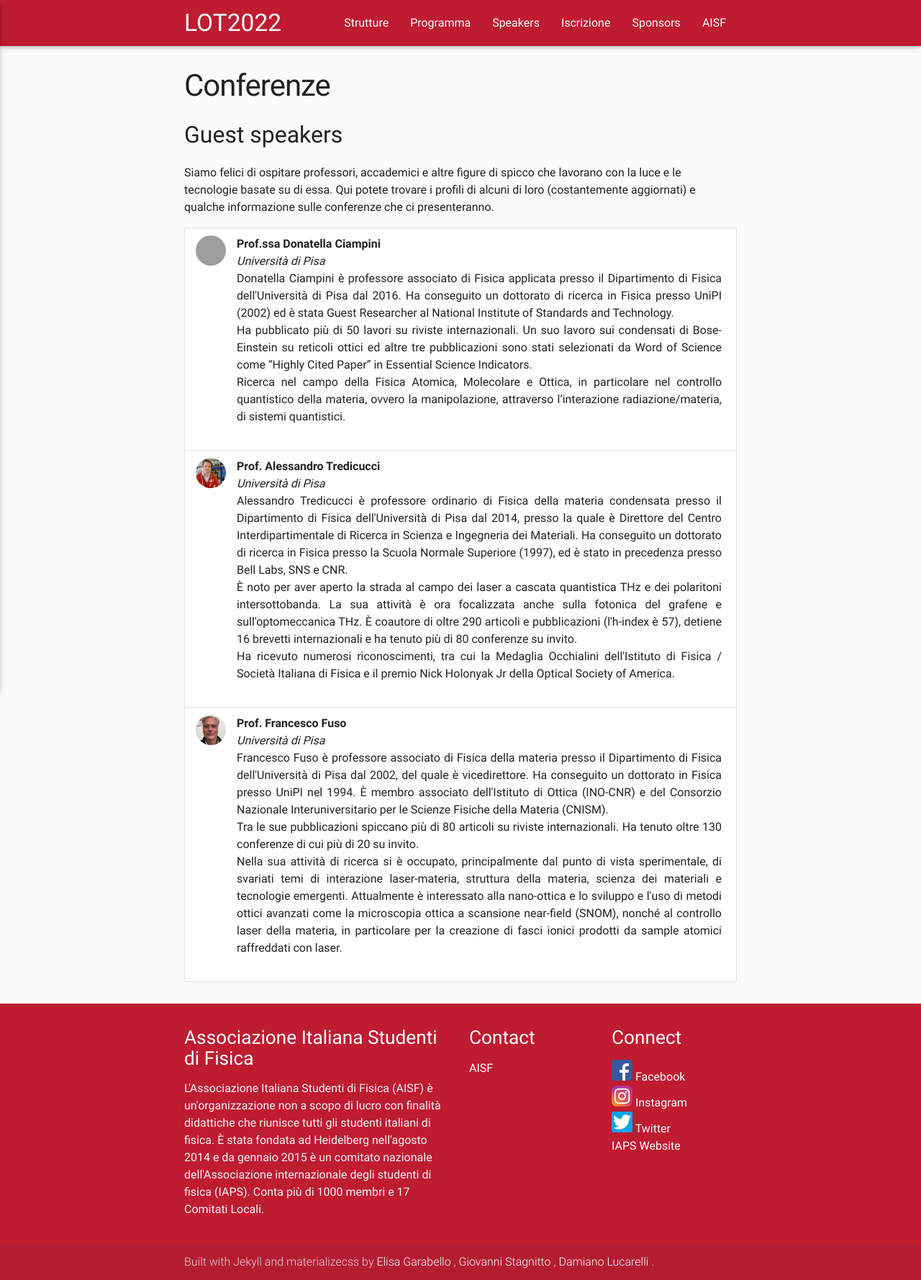
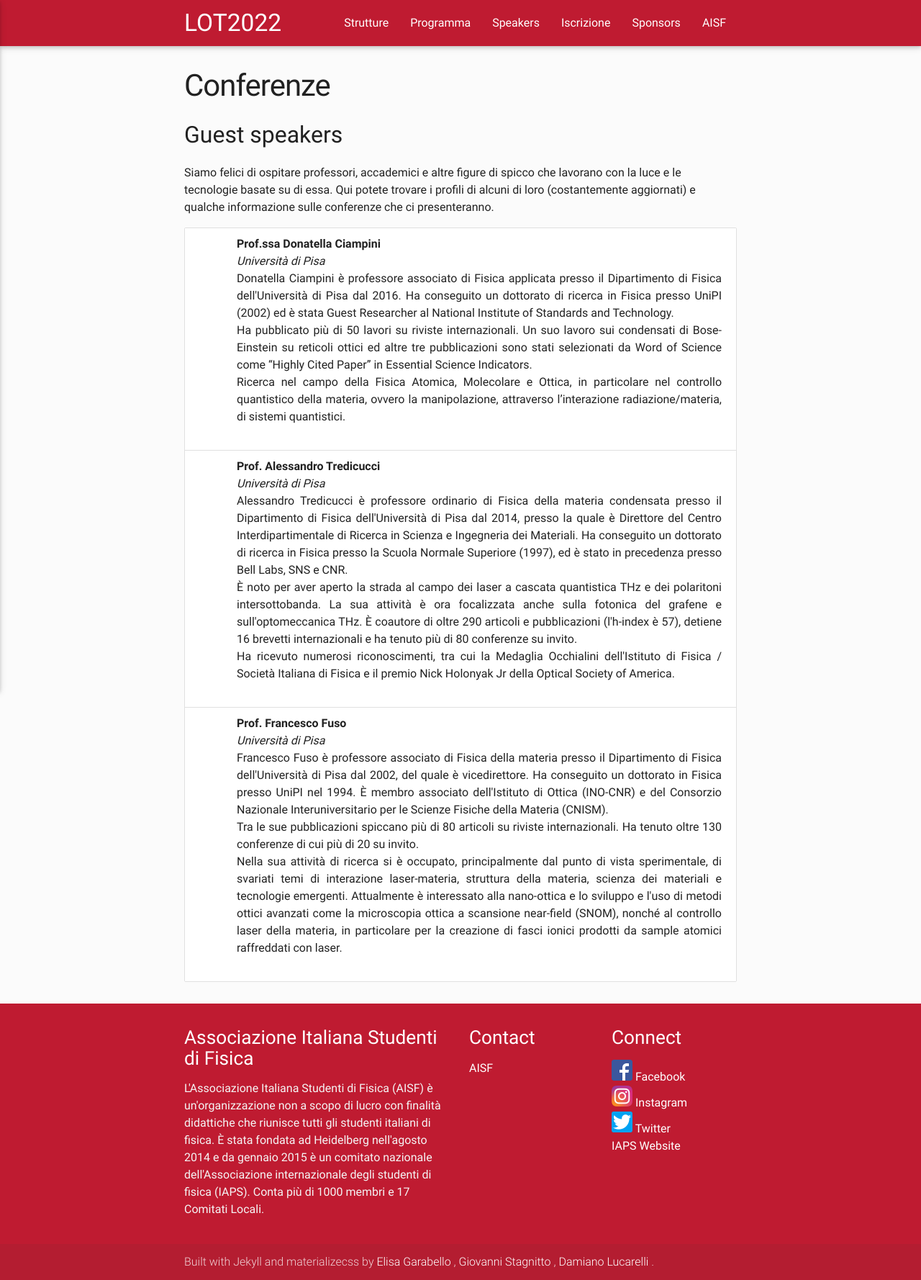
Before and after one commit to ai-sf/lot22, a Jekyll site: the page built from speaker.html, in a window 1280 px wide. Shown: the whole page at 72% size. Built offline with Jekyll 4.4.1, drawn with Linux system fonts in a browser that asks for light colours; nearby versions of some CDN libraries.

Commit message:
temporary

```diff
--- a/_data/speaker.yml
+++ b/_data/speaker.yml
@@ -4,7 +4,7 @@ content:
 - nome: "Prof.ssa Donatella Ciampini"
   id: ciampini
   uni: "Università di Pisa"
-  img: "ciampini.jpg"
+  img: #"ciampini.jpg"
   title: ""
   bio: "Donatella Ciampini è professore associato di Fisica applicata presso il Dipartimento di Fisica dell'Università di Pisa dal 2016. Ha conseguito un dottorato di ricerca in Fisica presso UniPI (2002) ed è stata Guest Researcher al National Institute of Standards and Technology. <br>
   Ha pubblicato più di 50 lavori su riviste internazionali. Un suo lavoro sui condensati di Bose-Einstein su reticoli ottici ed altre tre pubblicazioni sono stati selezionati da Word of Science come “Highly Cited Paper” in Essential Science Indicators. <br>
@@ -17,7 +17,7 @@ content:
 - nome: "Prof. Alessandro Tredicucci"
   id: tredicucci
   uni: "Università di Pisa"
-  img: "tredicucci.jpg"
+  img: #"tredicucci.jpg"
   title: ""
   bio: "Alessandro Tredicucci è professore ordinario di Fisica della materia condensata presso il Dipartimento di Fisica dell'Università di Pisa dal 2014, presso la quale è Direttore del Centro Interdipartimentale di Ricerca in Scienza e Ingegneria dei Materiali. Ha conseguito un dottorato di ricerca in Fisica presso la Scuola Normale Superiore (1997), ed è stato in precedenza presso Bell Labs, SNS e CNR. <br>
   È noto per aver aperto la strada al campo dei laser a cascata quantistica THz e dei polaritoni intersottobanda. La sua attività è ora focalizzata anche sulla fotonica del grafene e sull'optomeccanica THz. È coautore di oltre 290 articoli e pubblicazioni (l'h-index è 57), detiene 16 brevetti internazionali e ha tenuto più di 80 conferenze su invito. <br>
@@ -28,7 +28,7 @@ content:
 - nome: "Prof. Francesco Fuso"
   id: fuso
   uni: "Università di Pisa"
-  img: "fuso.jpg"
+  img: #"fuso.jpg"
   title: ""
   bio: "Francesco Fuso è professore associato di Fisica della materia presso il Dipartimento di Fisica dell'Università di Pisa dal 2002, del quale è vicedirettore. Ha conseguito un dottorato in Fisica presso UniPI nel 1994. È membro associato dell'Istituto di Ottica (INO-CNR) e del Consorzio Nazionale Interuniversitario per le Scienze Fisiche della Materia (CNISM).<br>
   Tra le sue pubblicazioni spiccano più di 80 articoli su riviste internazionali. Ha tenuto oltre 130 conferenze di cui più di 20 su invito. <br>
```
Also changed, not shown: 1 other file.
